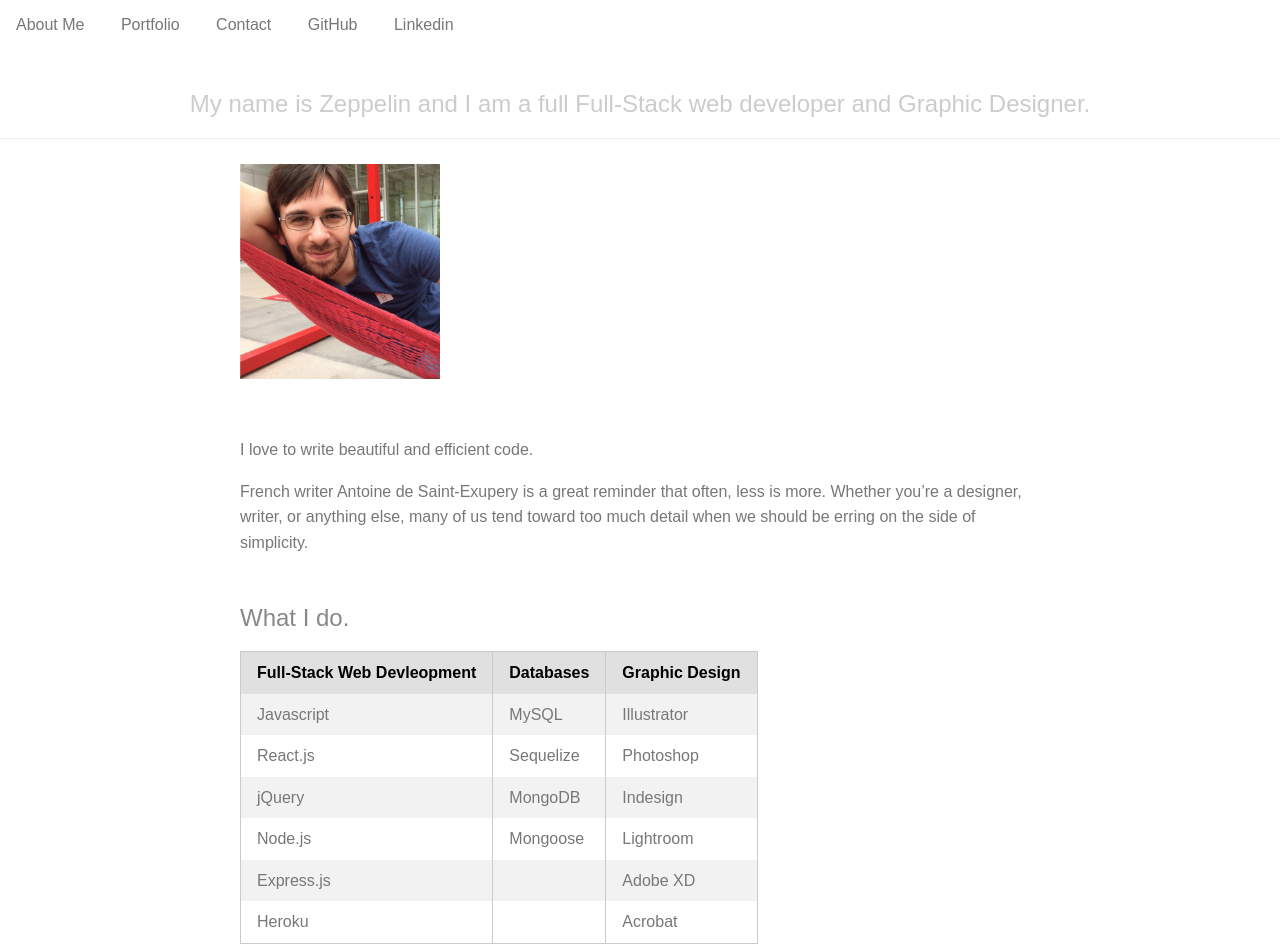
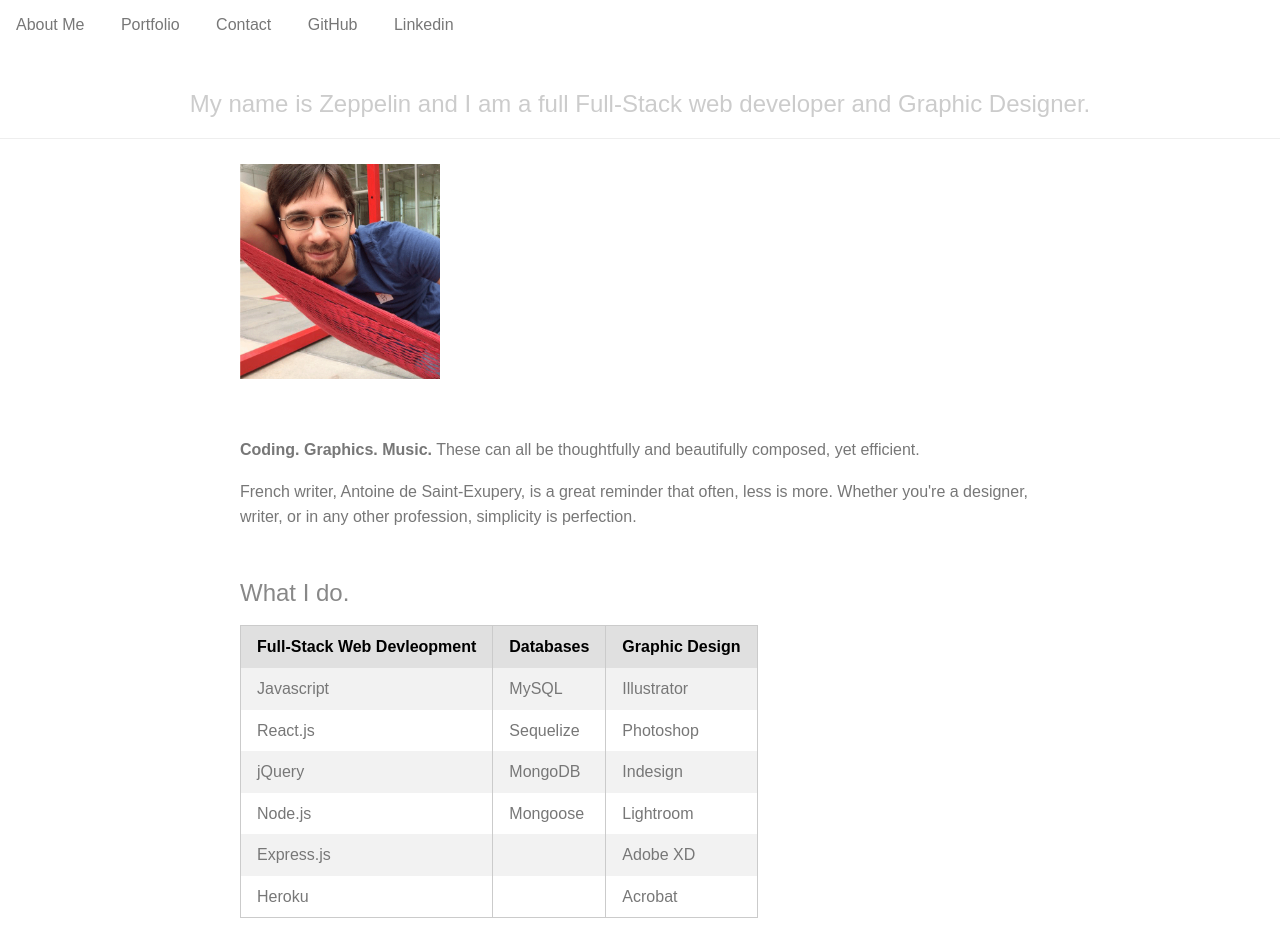
Before and after one commit to Zattelin/Portfolio, a plain HTML site: page index.html in a window 1280 px wide. Shown: the top 947 px of the page. Drawn offline with nearby package versions, Linux system fonts and the light colour scheme.

Commit message:
updated index page

```diff
--- a/index.html
+++ b/index.html
@@ -53,10 +53,11 @@
             <h2 class="content-subhead"></h2>
 
             <p>
-                I love to write beautiful and efficient code.
+                <strong>Coding. Graphics. Music.</strong>
+                These can all be thoughtfully and beautifully composed, yet efficient.
             </p>
             <p>
-                French writer Antoine de Saint-Exupery is a great reminder that often, less is more. Whether you’re a designer, writer, or anything else, many of us tend toward too much detail when we should be erring on the side of simplicity.
+                French writer, Antoine de Saint-Exupery, is a great reminder that often, less is more. Whether you're a designer, writer, or in any other profession, simplicity is perfection.
             </p>
 
 
```
